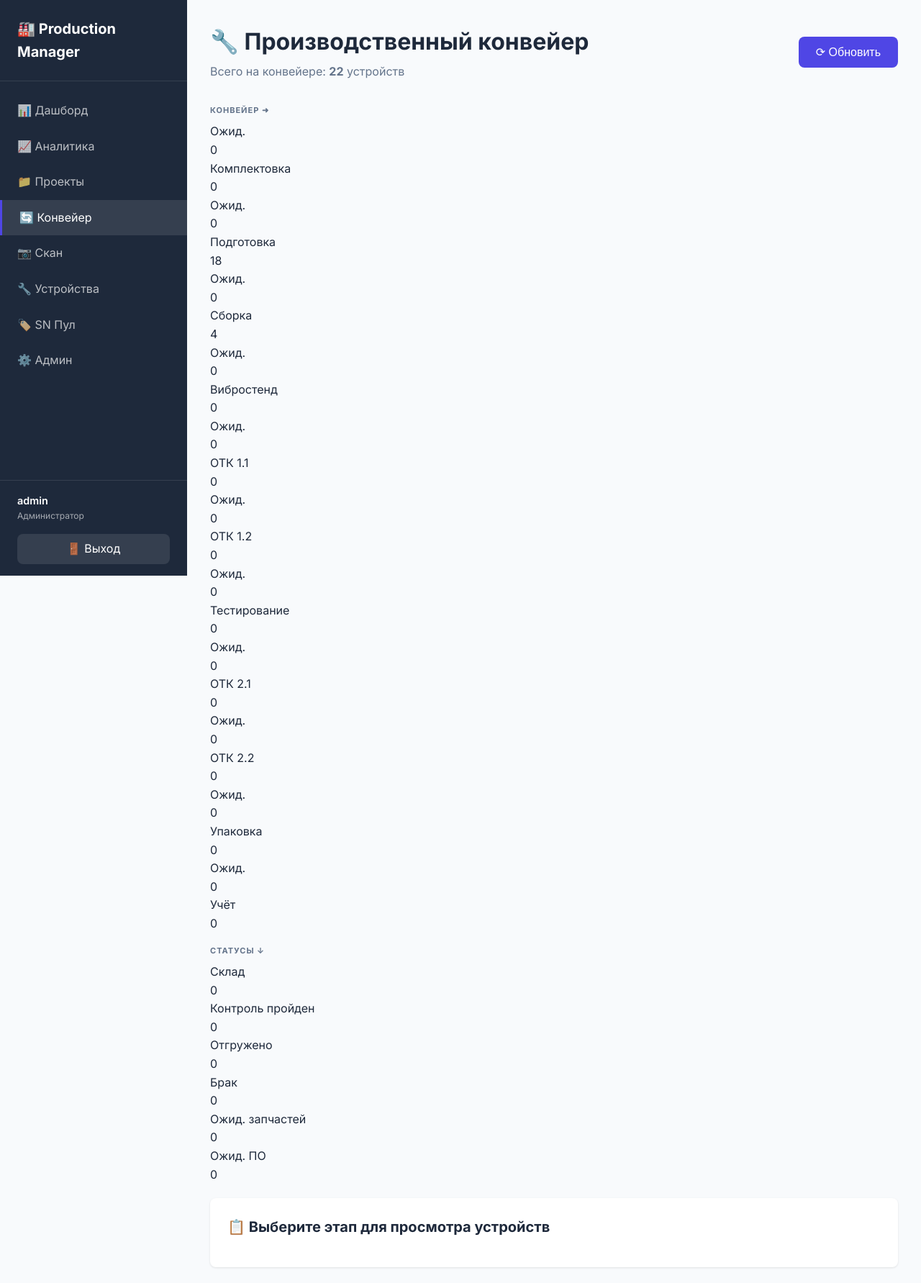
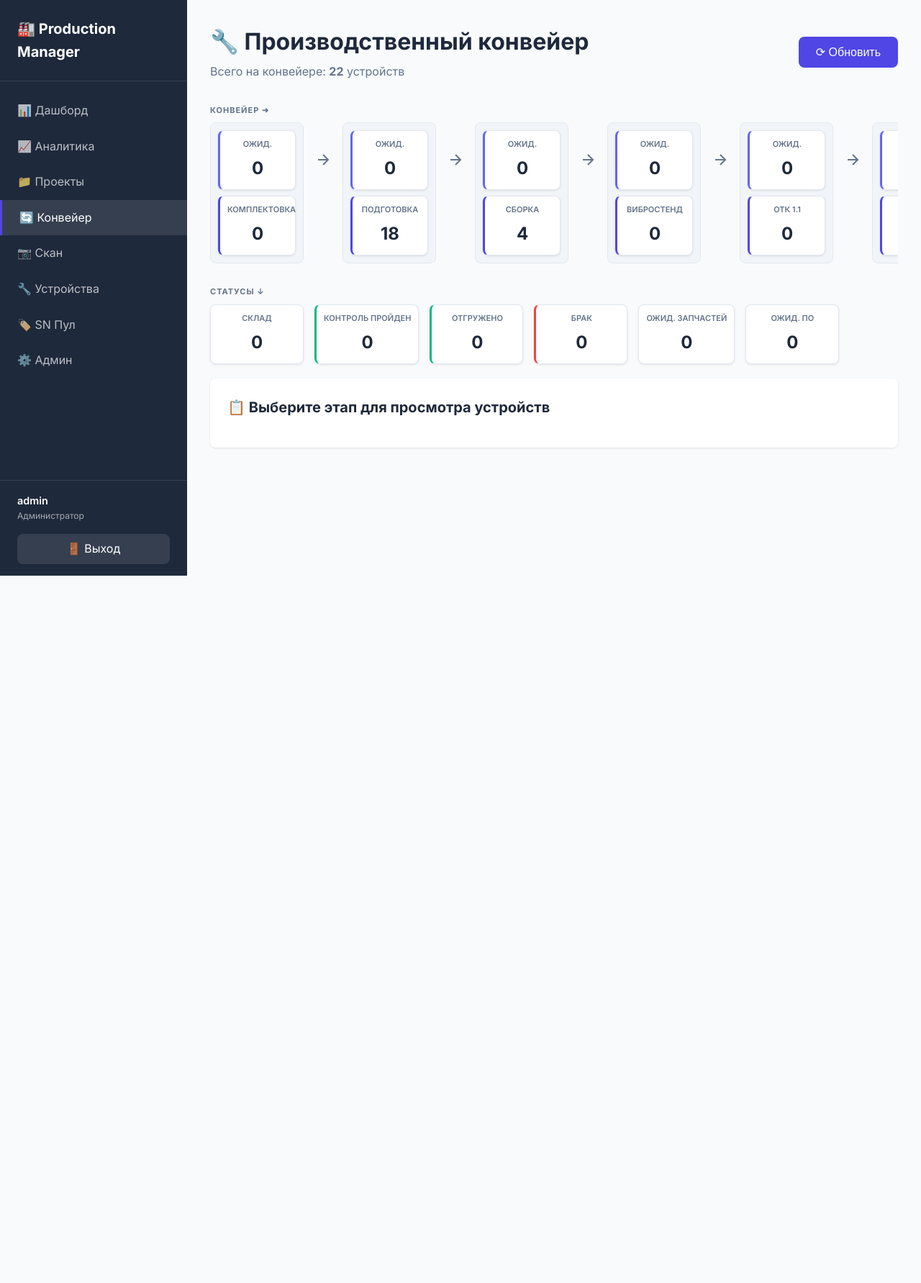
Before and after one commit to WildeSR98/555, a FastAPI app: page /pipeline in a window 1280 px wide. Shown: the top 1783 px of the page at 72% size. After the commit the page ends 800 px from the top, so only its background shows below. Run offline with FastAPI, Linux system fonts and the light colour scheme; a user stored in the database is signed in; data comes from the database, SQL or seed files in the repository.

Commit message:
fix(web): UI polishing based on feedback - collapsable projects, modal overlay, proper scan-in workflow and horizontal pipeline layout

```diff
--- a/web/templates/pipeline.html
+++ b/web/templates/pipeline.html
@@ -11,9 +11,72 @@
     <button class="btn btn-primary" onclick="location.reload()">⟳ Обновить</button>
 </div>
 
+<style>
+.pipeline-wrapper {
+    overflow-x: auto;
+    padding-bottom: 15px;
+}
+.pipeline-stages {
+    display: flex;
+    gap: 15px;
+    align-items: flex-start;
+}
+.pipeline-stage-col {
+    display: flex;
+    flex-direction: column;
+    gap: 8px;
+    min-width: 130px;
+    background: #f1f5f9;
+    padding: 10px;
+    border-radius: var(--radius);
+    border: 1px solid var(--border);
+}
+.pipeline-mini-card {
+    background: var(--card-bg);
+    border: 1px solid var(--border);
+    border-radius: var(--radius);
+    padding: 10px;
+    cursor: pointer;
+    text-align: center;
+    transition: all 0.2s;
+    box-shadow: var(--shadow);
+}
+.pipeline-mini-card:hover {
+    transform: translateY(-2px);
+    box-shadow: 0 4px 6px -1px rgba(0,0,0,0.1);
+}
+.pipeline-active {
+    border-color: var(--primary);
+    box-shadow: 0 0 0 2px rgba(79, 70, 229, 0.2);
+}
+.pipeline-waiting { border-left: 3px solid var(--info); }
+.pipeline-working { border-left: 3px solid var(--primary); }
+.pipeline-defect { border-left: 3px solid var(--error); }
+.pipeline-done { border-left: 3px solid var(--success); }
+
+.pipeline-mini-label {
+    font-size: 11px;
+    text-transform: uppercase;
+    color: var(--text-muted);
+    font-weight: 600;
+    margin-bottom: 5px;
+}
+.pipeline-mini-count {
+    font-size: 1.5rem;
+    font-weight: bold;
+    color: var(--text);
+}
+.pipeline-extras {
+    display: flex;
+    flex-wrap: wrap;
+    gap: 15px;
+}
+</style>
+
 <!-- Основной конвейер: карточки этапов -->
 <div class="conveyor-label" style="font-size: 11px; font-weight: 700; color: var(--text-muted); margin-bottom: 8px; text-transform: uppercase; letter-spacing: 1px;">Конвейер ➜</div>
 
+<div class="pipeline-wrapper">
     <div class="pipeline-stages">
         {% for stage in stages %}
         <div class="pipeline-stage-col">
@@ -28,7 +91,13 @@
                 <div class="pipeline-mini-count">{{ stage.working_count }}</div>
             </div>
         </div>
+        {% if not loop.last %}
+        <div style="display:flex; align-items:center; padding-top:40px; color:var(--text-muted);">
+            <svg width="24" height="24" viewBox="0 0 24 24" fill="none" stroke="currentColor" stroke-width="2"><path d="M5 12h14M12 5l7 7-7 7"/></svg>
+        </div>
+        {% endif %}
         {% endfor %}
+    </div>
 </div>
 
 <!-- Дополнительные статусы -->
@@ -37,7 +106,7 @@
 <div class="pipeline-extras">
     {% for extra in extras %}
     <div class="pipeline-mini-card pipeline-extra {% if extra.code == 'DEFECT' %}pipeline-defect{% elif extra.code == 'SHIPPED' or extra.code == 'QC_PASSED' %}pipeline-done{% endif %}"
-         data-status="{{ extra.code }}" onclick="loadDevices('{{ extra.code }}', '{{ extra.label }}')">
+         data-status="{{ extra.code }}" onclick="loadDevices('{{ extra.code }}', '{{ extra.label }}')" style="min-width: 130px;">
         <div class="pipeline-mini-label">{{ extra.label }}</div>
         <div class="pipeline-mini-count">{{ extra.count }}</div>
     </div>
@@ -62,7 +131,6 @@
     </table>
     <p id="devicesEmpty" class="text-muted text-center" style="display: none; padding: 20px;">Нет устройств на этом этапе</p>
 </div>
-
 {% endblock %}
 
 {% block extra_js %}
```
Also changed, not shown: web/templates/projects.html (+25 -7 lines), web/templates/scan.html (+14 -7 lines). Lines whose indentation alone changed are shown as unchanged.
